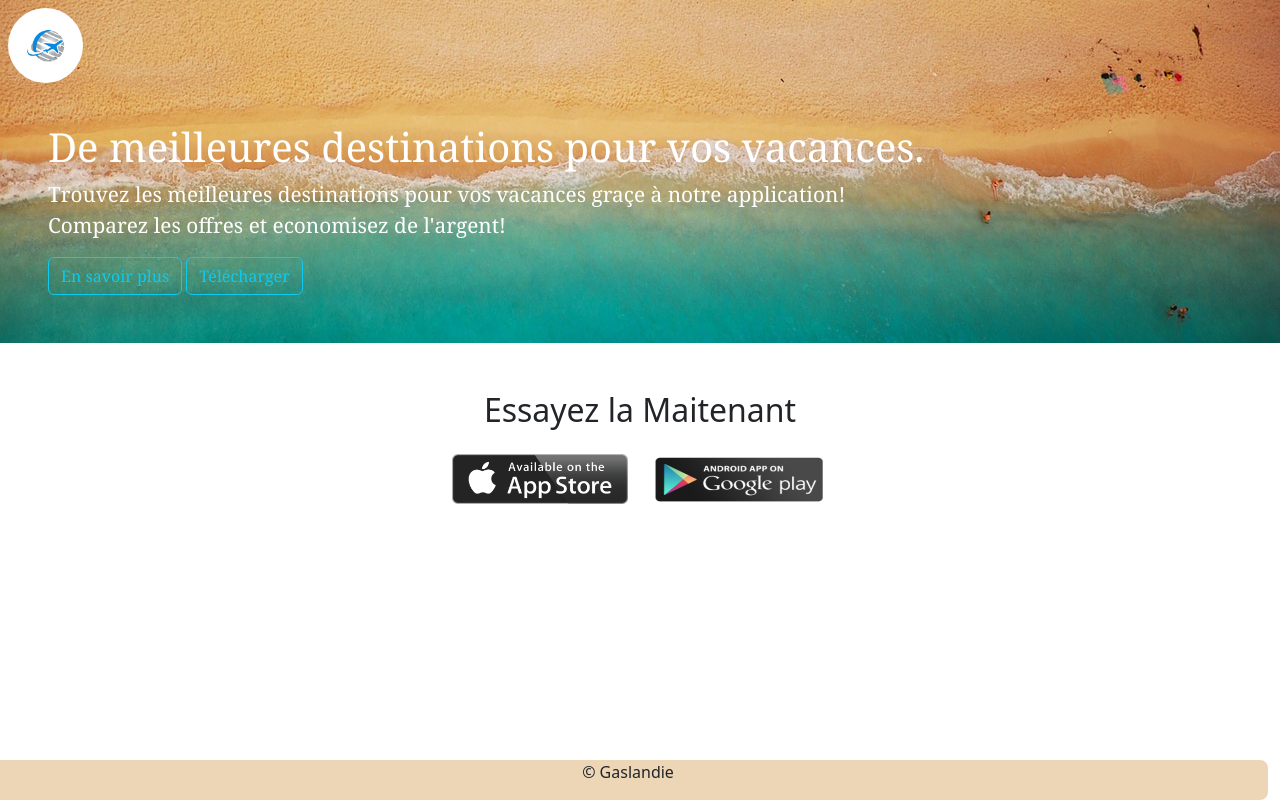
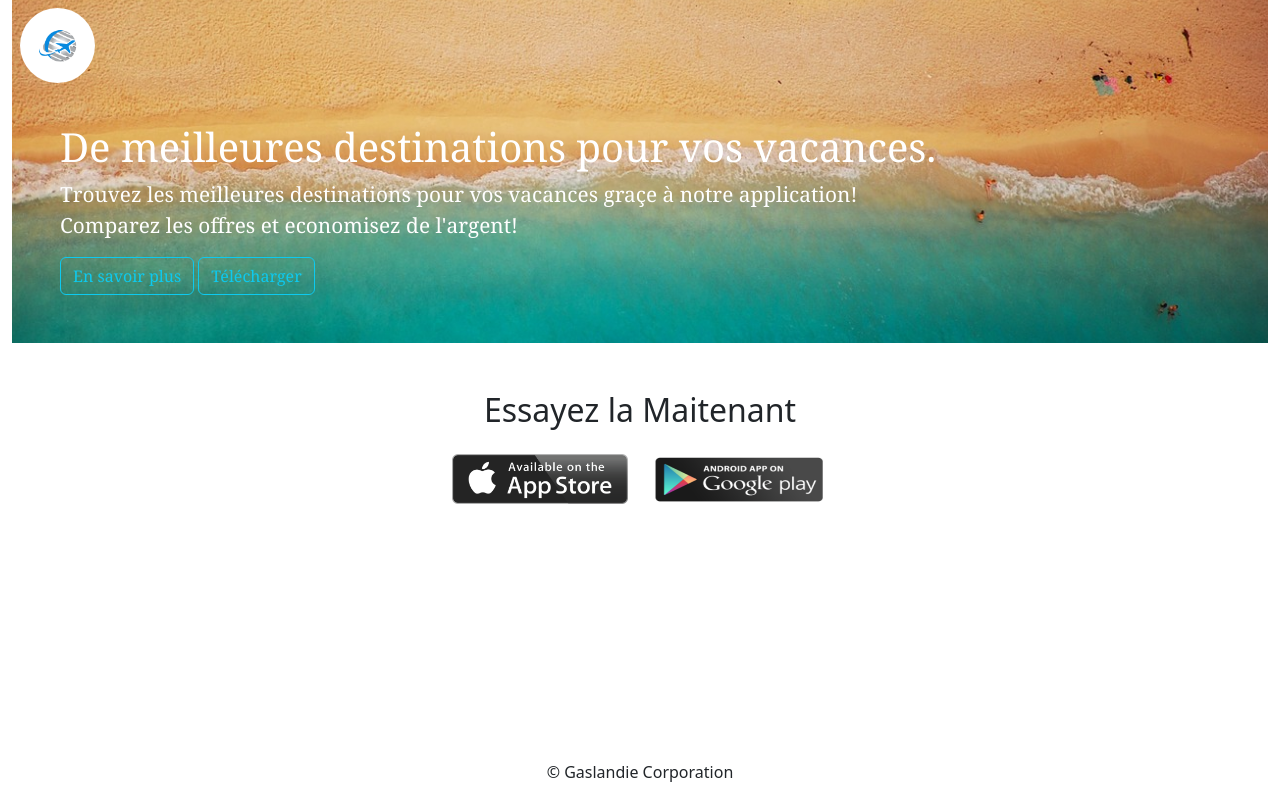
Before and after one commit to Gaslandie/app-landing-page, a website: page index.html in a window 1280 px wide. Drawn offline with nearby package versions, Linux system fonts and the light colour scheme.

Commit message:
landing page agence de voyage

```diff
--- a/Sass/main.scss
+++ b/Sass/main.scss
@@ -1,3 +1,6 @@
+*{
+    margin: 0;
+}
 body{
     // height: 100vh;
     margin: 0;
@@ -48,16 +51,16 @@ body{
         }
     }
     .footer{
-        border-radius: 8px;
-        background-color: rgba(219, 174, 111,0.5);
+        // border-radius: 8px;
+        // background-color: rgba(219, 174, 111,0.5);
         position:fixed;
         bottom: 0;
         width: 100%;
         display: flex;
-        p{
-            display: flex;
-            justify-content: center;
-            text-align: center;
-        }
+        // p{
+        //     display: flex;
+        //     justify-content: center;
+        //     text-align: center;
+        // }
     }
 }
--- a/index.html
+++ b/index.html
@@ -8,6 +8,7 @@
     <title>App Landing Page</title>
 </head>
 <body>
+    <div class="container-fluid">
         <div class="container-fluid bg-primary p-5 header">
             <img src="img/travel.png" alt="image logo" class="logo">
             <div class="header-content">
@@ -28,12 +29,14 @@
             </div>
         </div>
 
-    <div class="row footer text-center">
-        <p>&copy; Gaslandie</p>
-    </div>
 
 
 
+         <div class="row footer text-center">
+            <p>&copy; Gaslandie Corporation</p>
+        </div>
+
+    </div>
 
     <script src="chemin/vers/bootstrap.bundle.min.js"></script>
 </body>
```
Also changed, not shown: Css/main.css, bgpic.jpg (renamed from img/bgpic.jpg), 1 other file. Lines whose indentation alone changed are shown as unchanged.
